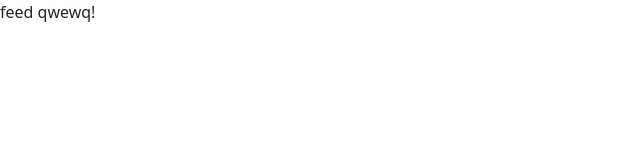
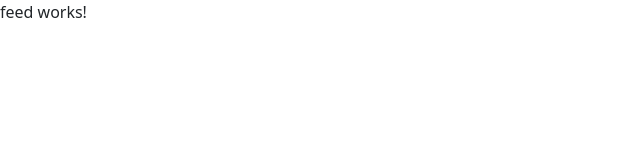
Before and after one commit to lukassilveira/catbook, an Angular app: page /feed in a window 1280 px wide. Shown: the top 160 px of the page, without its empty margins (0-640 px from the left). Built offline with nearby package versions, Linux system fonts and the light colour scheme.

Commit message:
adding new service with its interface

```diff
--- a/src/app/feed/feed/feed.component.html
+++ b/src/app/feed/feed/feed.component.html
@@ -1 +1 @@
-<p>feed qwewq!</p>
+<p>feed works!</p>
--- a/src/app/home/message/message.component.html
+++ b/src/app/home/message/message.component.html
@@ -1,2 +1 @@
 <div>{{message}}</div>
-<!-- test commit -->
--- /dev/null
+++ b/src/app/home/signup/signup.ts
@@ -0,0 +1,2 @@
+export interface Signup {
+}
```
Also changed, not shown: src/app/home/signup/signup.service.ts (added, +9 -0 lines), 1 other file (tests, documents, lock files or other folders).
